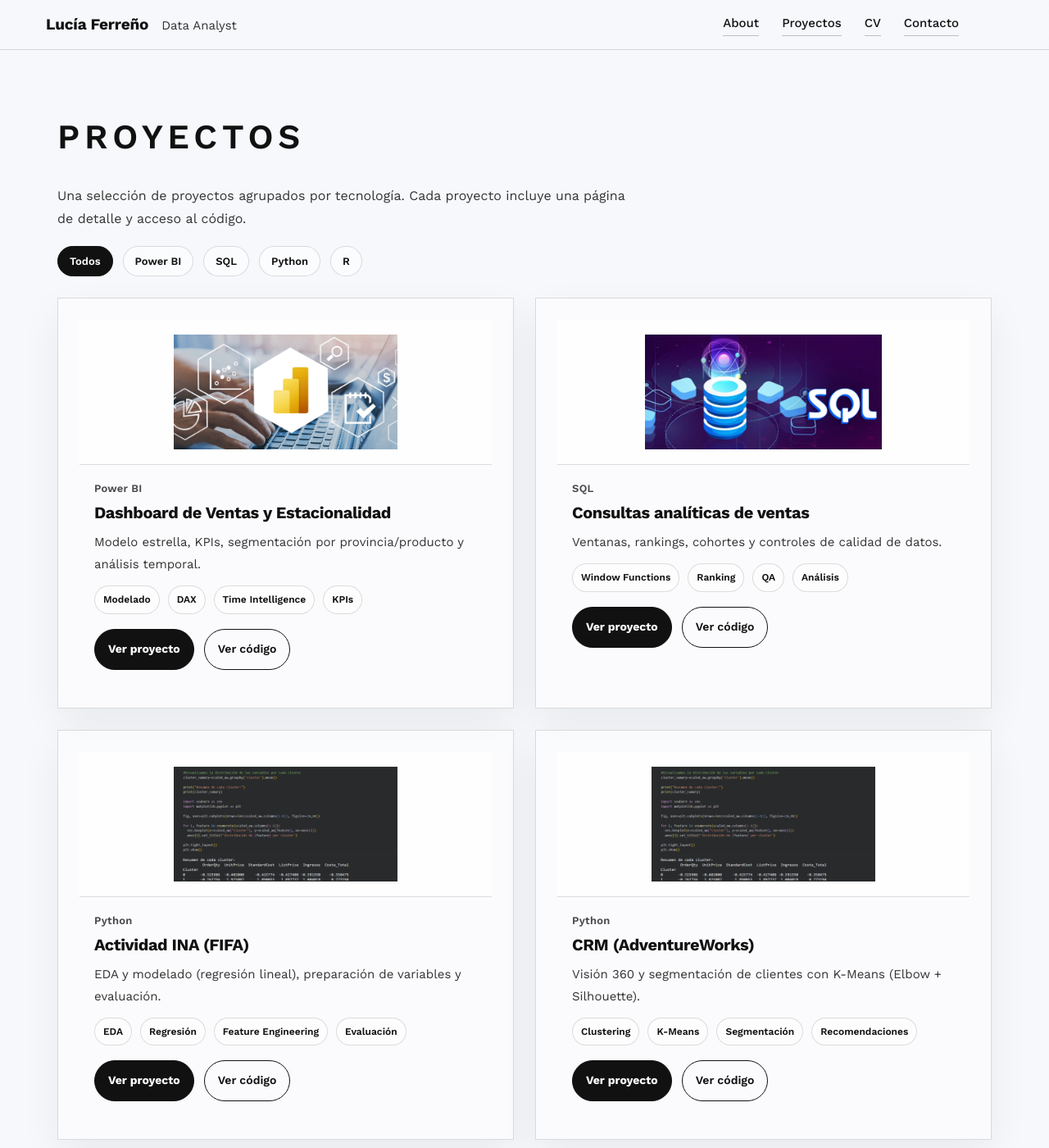
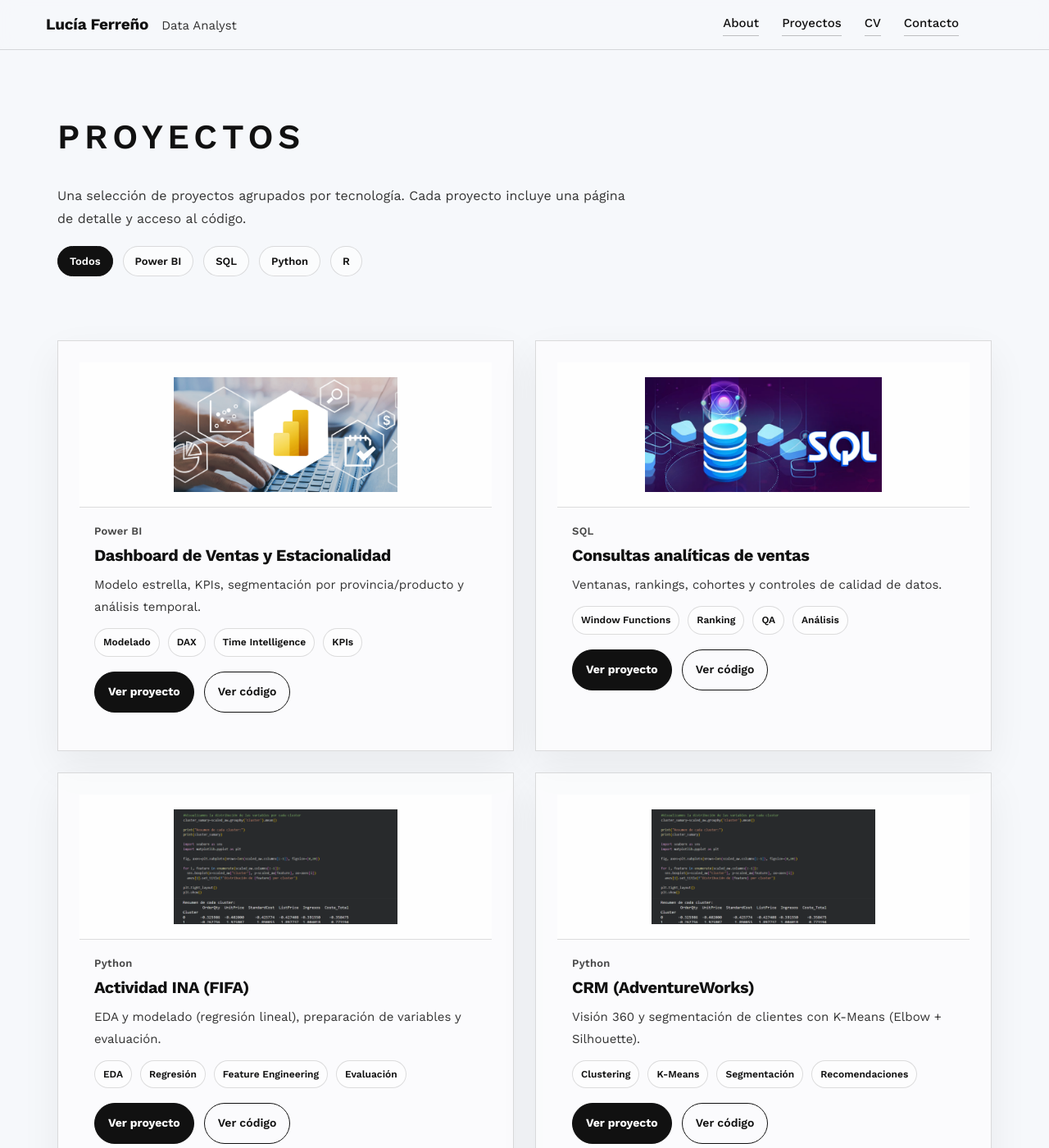
Before and after one commit to lucia-ferreno-pico/Portfolio, a Jekyll site: the page built from projects.md, in a window 1280 px wide and 1400 px high. Shown: the whole window at 82% size. Built offline with Jekyll 4.4.1, drawn with Linux system fonts in a browser that asks for light colours.

Commit message:
Update main.css

```diff
--- a/assets/css/main.css
+++ b/assets/css/main.css
@@ -615,7 +615,7 @@ main.container .page{
 
 .projects-header{
   max-width: 78ch;
-  margin-bottom: 22px;
+  margin-bottom: 78px;
 }
 
 .projects-lede{
```
